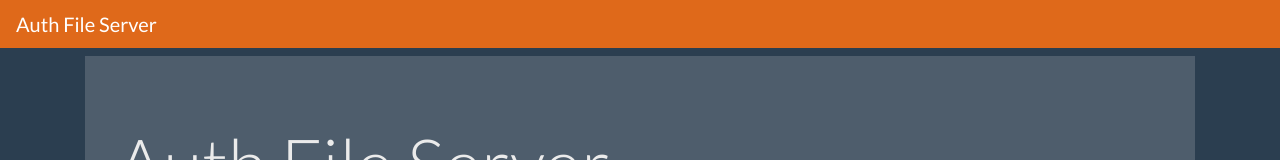
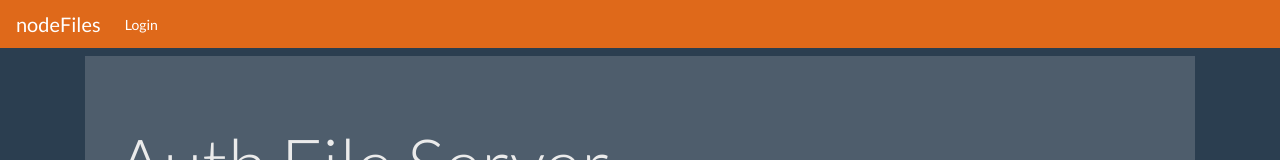
Before and after one commit to wdjcodes/nodeFileServer, a Vue app in the folder client/: page /dashboard in a window 1280 px wide. Shown: the top 160 px of the page. Built offline with nearby package versions, Linux system fonts and the light colour scheme.

Commit message:
Moved the nav bar to be a component

```diff
--- a/client/src/App.vue
+++ b/client/src/App.vue
@@ -1,12 +1,23 @@
 <template>
   <div id="app">
-    <nav class="navbar navbar-expand-lg navbar-dark bg-primary">
+    <!-- <nav class="navbar navbar-expand-lg navbar-dark bg-primary">
     <a class="navbar-brand" href="#">Auth File Server</a>
-    </nav>
+    </nav> -->
+    <Navigation></Navigation>
     <router-view class="container pt-2"/>
   </div>
 </template>
 
+<script>
+  import Navigation from './components/Navigation.vue';
+  export default {
+    components: {
+    'Navigation': Navigation,
+    },
+  }
+</script>
+
+
 <style>
 
 </style>
--- /dev/null
+++ b/client/src/components/Navigation.vue
@@ -0,0 +1,23 @@
+<template>
+  <div>
+    <nav class="navbar navbar-expand-lg navbar-dark bg-primary">
+      <div class="navbar-brand">nodeFiles</div>
+      <ul class="navbar-nav mr-auto">
+        <li class="nav-item active">
+          <router-link to="/login" class="nav-link">Login</router-link>
+        </li>
+      </ul>
+    <!-- <a class="navbar-brand" href="#">Auth File Server</a> -->
+    </nav>
+  </div>
+</template>
+
+<script>
+export default {
+
+}
+</script>
+
+<style>
+
+</style>
```
